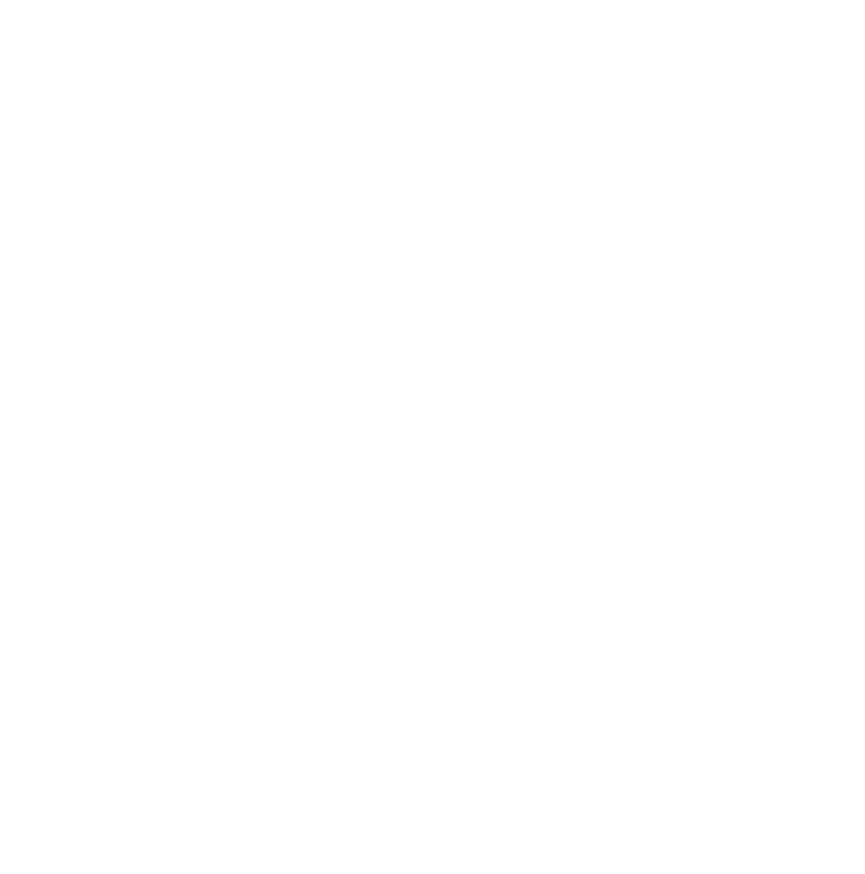
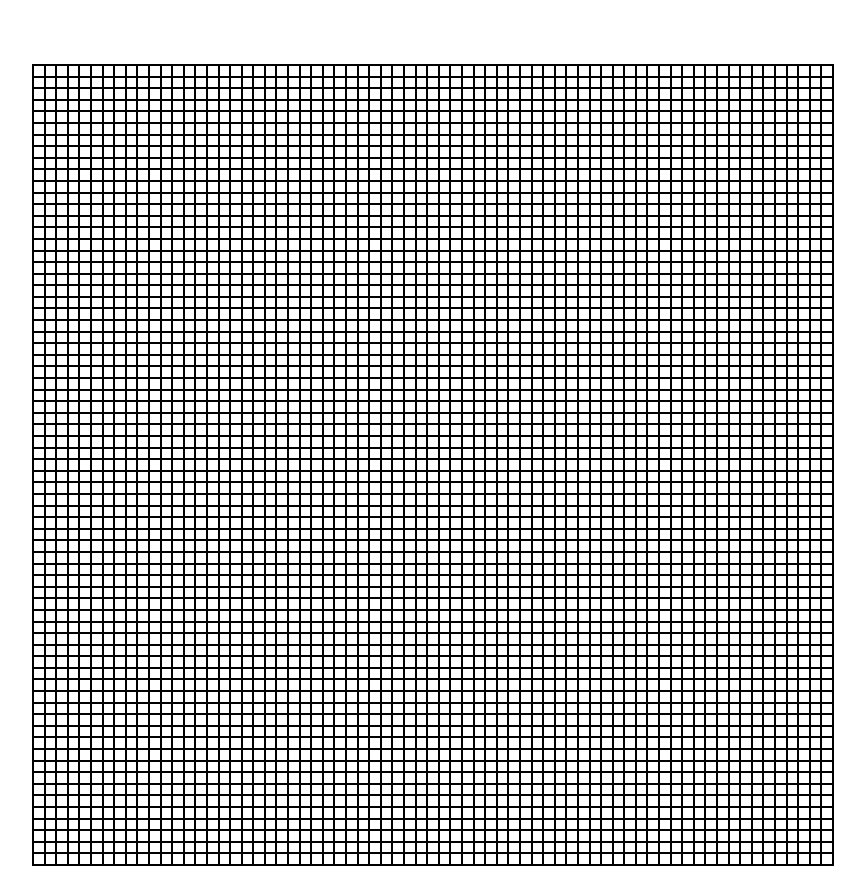
Before and after one commit to iamgame3/Etch-a-Sketch, a plain HTML site: page index.html in a window 1280 px wide. Shown: the whole page, without its empty margins (207-1072 px from the left). Drawn offline with Linux system fonts and the light colour scheme.

Commit message:
Edit square and grid style, and finish grid function

```diff
--- a/script.js
+++ b/script.js
@@ -3,10 +3,16 @@
 //     15 divs of the same size under those divs
 const grid = document.querySelector('.grid');
 const square = document.createElement('div');
+square.classList.add('square');
 
 let makeGrid = (a) => {
     if (a > 100) return;
     let totalSquares = a * a;
-    for (i = 0; i <= totalSquares; i++)
-        grid.appendChild(square);
+    let length = (800/a) - 2;
+    for (i = 0; i < totalSquares; i++) {
+        square.style.cssText += `width: ${length}px; height: ${length}px;`;
+        grid.appendChild(square.cloneNode(true));
+    }
 }
+
+makeGrid(69);
--- a/styles.css
+++ b/styles.css
@@ -6,9 +6,11 @@
 }
 
 .grid {
-    display: inline-flex;
+    display: flex;
+    flex-wrap: wrap;
     width: 800px;
     height: 800px;
+    border: 1px solid #000000;
 }
 
 .square {
```
